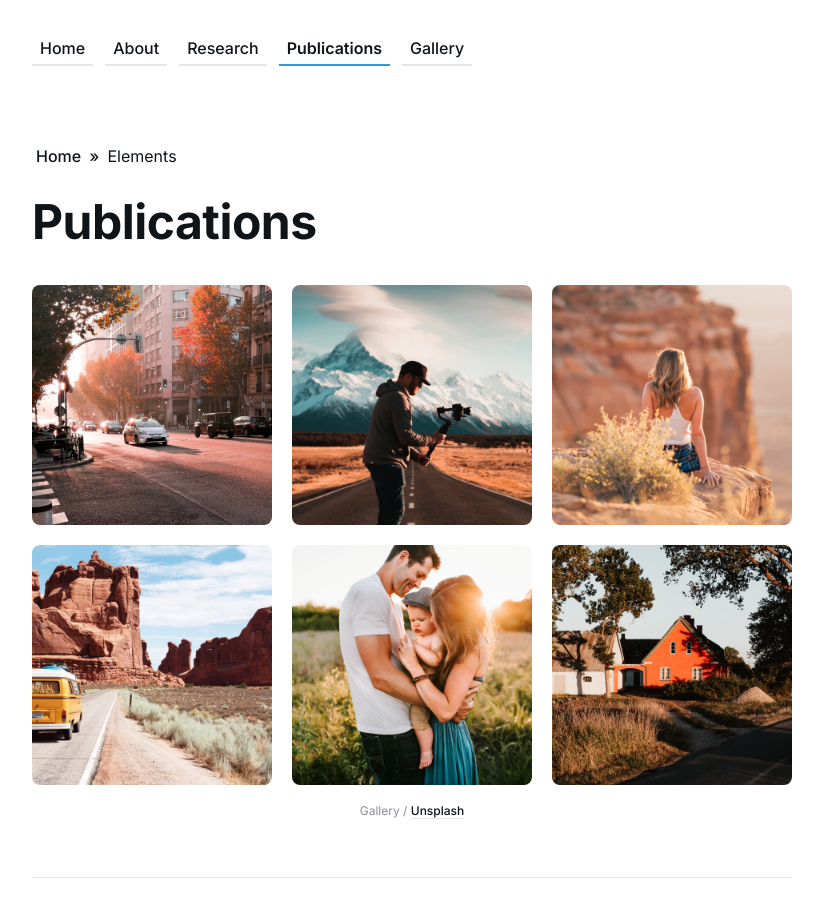
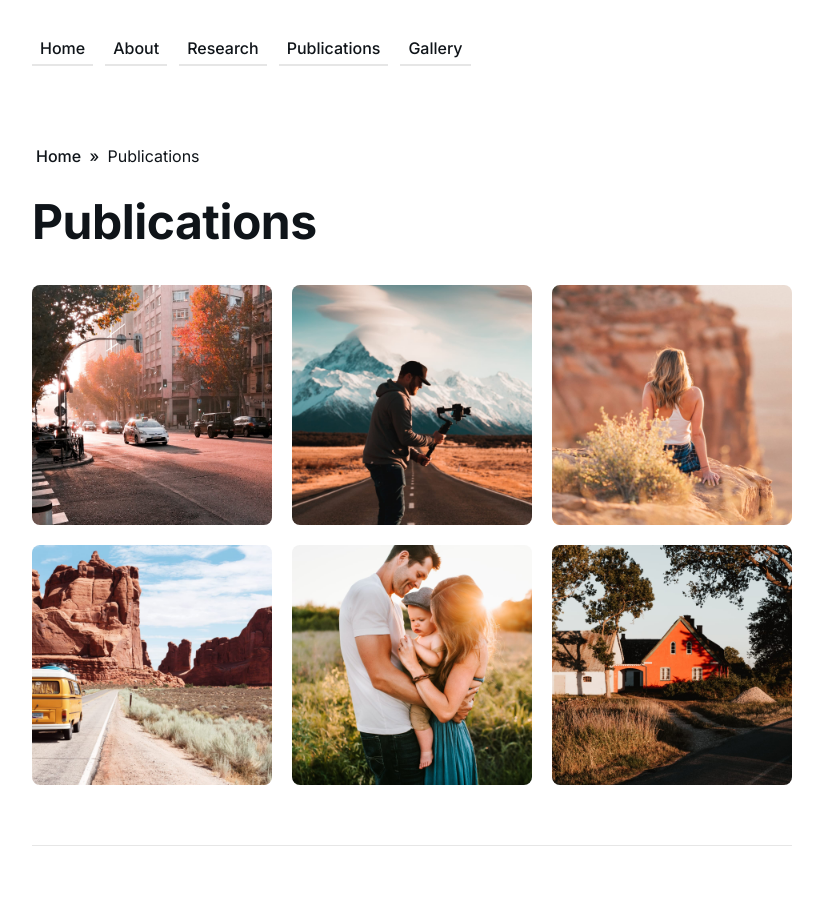
Before and after one commit to ykmiura/ykmiura.github.io, a Jekyll site: the page built from _pages/elements.md, in a window 1280 px wide and 900 px high. Shown: the whole window, without its empty margins (228-1051 px from the left). Built offline with Jekyll 4.4.1, drawn with Linux system fonts in a browser that asks for light colours.

Commit message:
Update elements.md

```diff
--- a/_pages/elements.md
+++ b/_pages/elements.md
@@ -1,7 +1,7 @@
 ---
 layout: page
 title: Publications
-permalink: /elements/
+permalink: /Publications/
 image:
 page_cover:
 ---
@@ -15,7 +15,6 @@
     <img src="/images/memories-5.jpg" loading="lazy">
     <img src="/images/memories-6.jpg" loading="lazy">
   </div>
-  <em>Gallery / <a href="https://unsplash.com/" target="_blank">Unsplash</a></em>
 </div>
 
 ***
```
